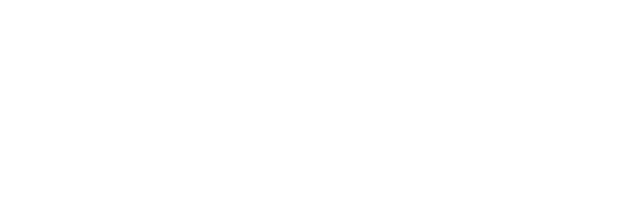
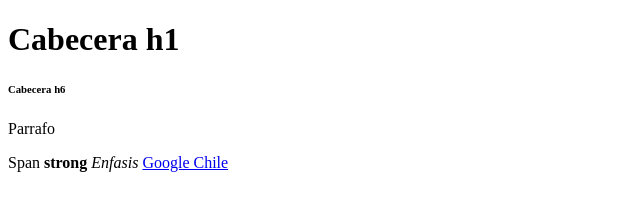
Before and after one commit to csandovalv/pixelate-web, a plain HTML site: page 01_introduccion/index.html in a window 1280 px wide. Shown: the whole page, without its empty margins (0-640 px from the left). Drawn offline with Linux system fonts and the light colour scheme.

Commit message:
Etiquetas html
Desripción de etiquetas html básicas (bloque y lineal)

```diff
--- a/01_introduccion/index.html
+++ b/01_introduccion/index.html
@@ -6,5 +6,17 @@
       </head>
 
       <body>
+
+      	<div>
+
+      	<h1 id="titulo">Cabecera h1</h1>
+      	<h6 id="subtitulo" class="clase">Cabecera h6</h6>
+
+      	</div>
+
+      	<div id="Contenidos">
+      	  <p>Parrafo</p> <span>Span</span> <strong>strong</strong> <em>Enfasis</em> <a href="http://www.google.cl">Google Chile</a></p>
+ 	    </div>
+
       </body>
 </html>
```
